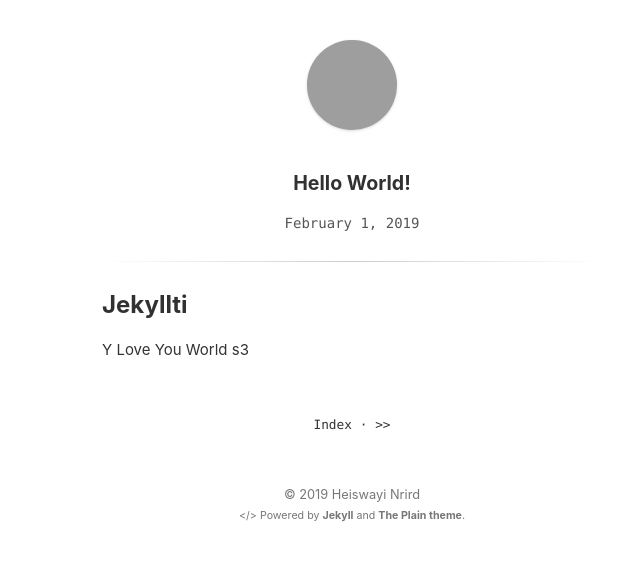
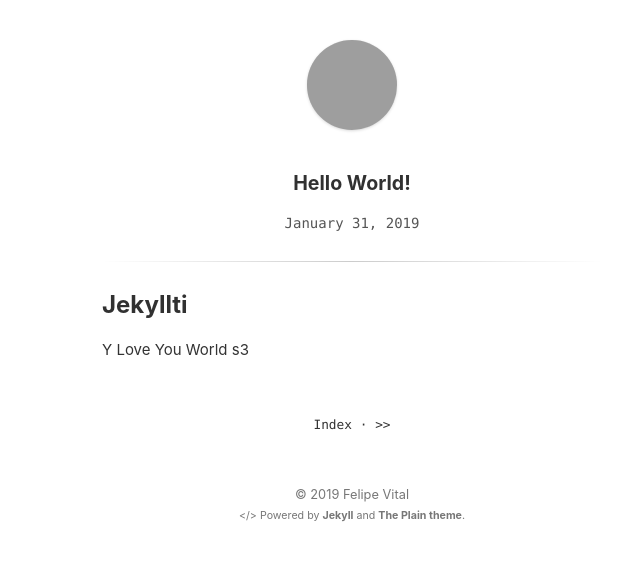
Before and after one commit to felipevitalrc/felipevitalrc.github.io, a Jekyll site: the page built from _posts/2019-01-31-hello-world.html, in a window 1280 px wide. Shown: the top 561 px of the page, without its empty margins (288-928 px from the left). Built offline with Jekyll 4.4.1, drawn with Linux system fonts in a browser that asks for light colours; grey boxes are pictures that could not be loaded.

```diff
--- a/_config.yml
+++ b/_config.yml
@@ -1,14 +1,14 @@
 # Site Info
-title:              "The Plain"
-description:        "A minimalist Jekyll theme"
-author_name:        "Heiswayi Nrird" # change this to your name
-logo_url:           https://avatars0.githubusercontent.com/u/13794983?v=4 # Get it from GitHub API: https://api.github.com/users/<username>
+title:              "Felipe Vital - felipevitalrc"
+description:        "Meu blog pessoal"
+author_name:        "Felipe Vital" # change this to your name
+logo_url:           https://avatars2.githubusercontent.com/u/30779280?s=400&v=4 # Get it from GitHub API: https://api.github.com/users/<username>
 
 # Site Settings
-url:                https://heiswayi.github.io # main url
+url:                https://felipevitalrc.github.io # main url
 baseurl:            /the-plain
 permalink:          /:title # Post permalink
-timezone:           Asia/Kuala_Lumpur # https://en.wikipedia.org/wiki/List_of_tz_database_time_zones
+timezone:           America/Sao_Paulo # https://en.wikipedia.org/wiki/List_of_tz_database_time_zones
 mathjax:            true  # enables support for mathjax - set to 'false' to disable
 
 # Site Build
```
